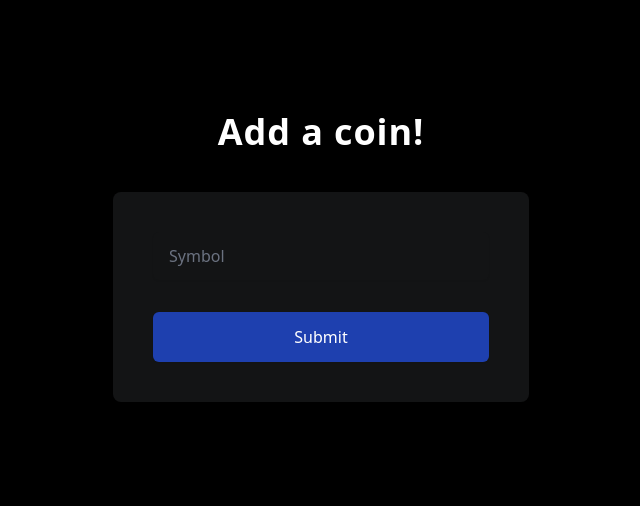
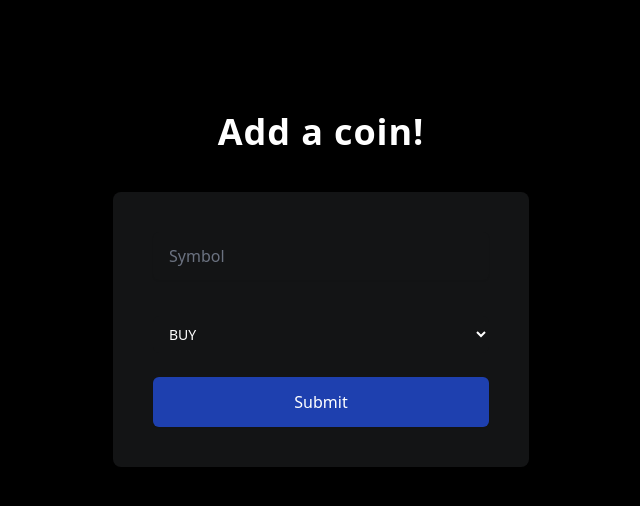
Before and after one commit to mikeygough/coinpouch, a Next.js app in the folder coinpouch/: page / in a window 1280 px wide. Shown: the top 506 px of the page, without its empty margins (319-959 px from the left). Built offline with nearby package versions, Linux system fonts and the light colour scheme.

Commit message:
add action to create coin. plus ts definitions

```diff
--- /dev/null
+++ b/coinpouch/app/lib/actions.ts
@@ -0,0 +1,29 @@
+'use server';
+import { prisma } from './prisma';
+import { z } from 'zod';
+import { revalidatePath } from 'next/cache';
+import { redirect } from 'next/navigation';
+
+const CoinFormSchema = z.object({
+  id: z.string(),
+  symbol: z.string(),
+  actionType: z.enum(['BUY', 'SELL', 'HOLD']),
+});
+
+const CreateCoin = CoinFormSchema.omit({ id: true });
+
+export async function createCoin(formData: FormData) {
+  const { symbol, actionType } = CreateCoin.parse({
+    symbol: formData.get('symbol'),
+    actionType: formData.get('actionType'),
+  });
+
+  console.log('Adding coin...');
+  const coin = await prisma.portfolio.create({
+    data: {
+      symbol,
+      actionType,
+    },
+  });
+  redirect('/dashboard');
+}
--- /dev/null
+++ b/coinpouch/app/lib/definitions.ts
@@ -0,0 +1,5 @@
+export type Portfolio = {
+  id: string; // created on the database
+  actionType: 'BUY' | 'SELL' | 'HOLD';
+  symbol: String;
+};
--- a/coinpouch/app/page.tsx
+++ b/coinpouch/app/page.tsx
@@ -1,4 +1,5 @@
 import Head from 'next/head';
+import { createCoin } from '@/app/lib/actions';
 // import { motion } from 'framer-motion';
 // import { useForm } from 'react-hook-form';
 // import toast, { Toaster } from 'react-hot-toast';
@@ -20,7 +21,10 @@ export default function Home() {
           Add a coin!
         </h1>
 
-        <form className="grid grid-cols-1 gap-y-6 shadow-lg p-10 bg-[#131415] rounded-lg">
+        <form
+          action={createCoin}
+          className="grid grid-cols-1 gap-y-6 shadow-lg p-10 bg-[#131415] rounded-lg"
+        >
           <div className="relative">
             <label htmlFor="symbol" className="sr-only">
               symbol
@@ -32,6 +36,22 @@ export default function Home() {
               className={`block w-full shadow-sm py-3 text-white px-4 mb-2 bg-[#131415] placeholder-gray-500   border-gray-700 rounded-md `}
               placeholder="Symbol"
             />
+          </div>
+
+          <div>
+            <label htmlFor="actiontype" className="sr-only">
+              Action Type
+            </label>
+            <select
+              id="actionType"
+              name="actionType"
+              className="mt-1 block w-full pl-3 pr-10 py-2 text-base bg-[#131415] placeholder-gray-500 text-white focus:outline-none focus:ring-blue-500 focus:border-blue-500 sm:text-sm rounded-md"
+              defaultValue="BUY"
+            >
+              <option>BUY</option>
+              <option>SELL</option>
+              <option>HOLD</option>
+            </select>
           </div>
 
           <div>
--- a/coinpouch/package.json
+++ b/coinpouch/package.json
@@ -21,7 +21,8 @@
     "react-dom": "^18",
     "react-hook-form": "^7.51.3",
     "react-hot-toast": "^2.4.1",
-    "ts-node": "^10.9.2"
+    "ts-node": "^10.9.2",
+    "zod": "^3.23.6"
   },
   "devDependencies": {
     "@types/node": "^20",
```
Also changed, not shown: coinpouch/app/lib/data.ts (+19 -0 lines), 1 other file (tests, documents, lock files or other folders).
